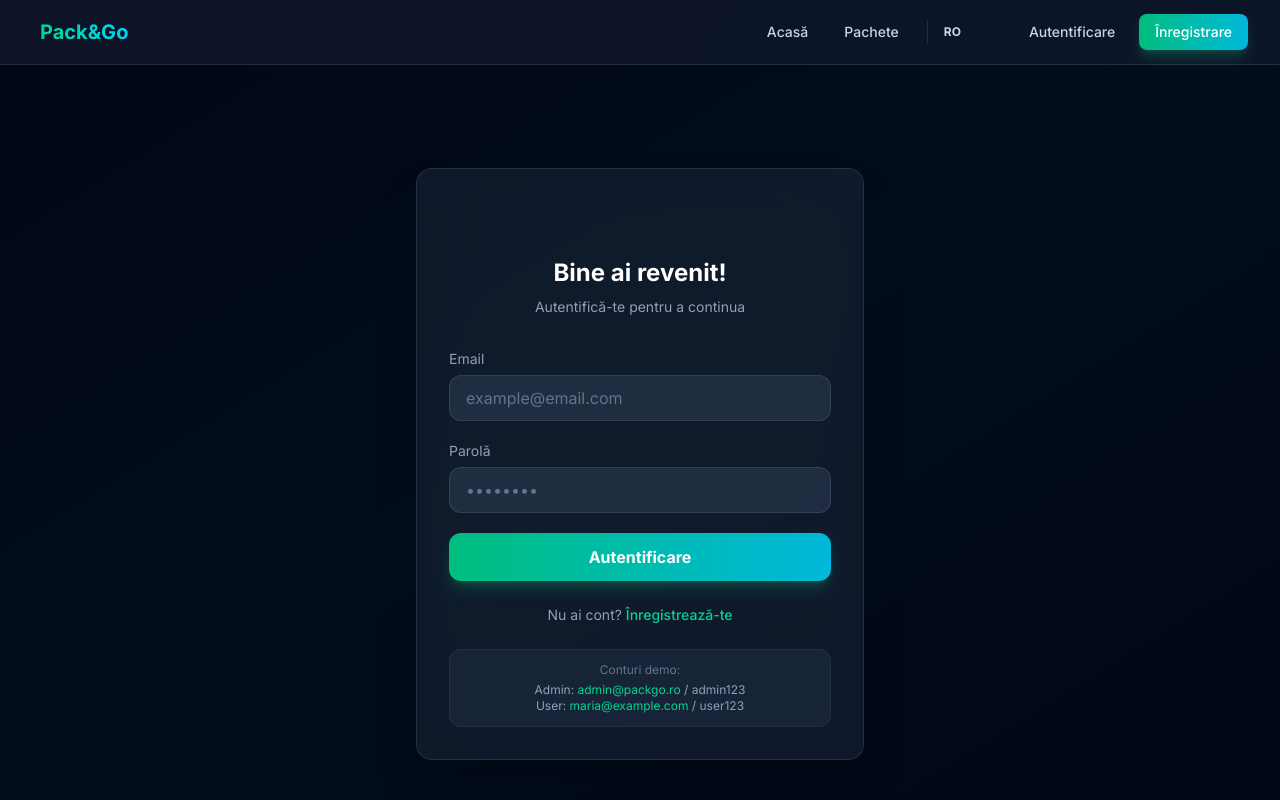
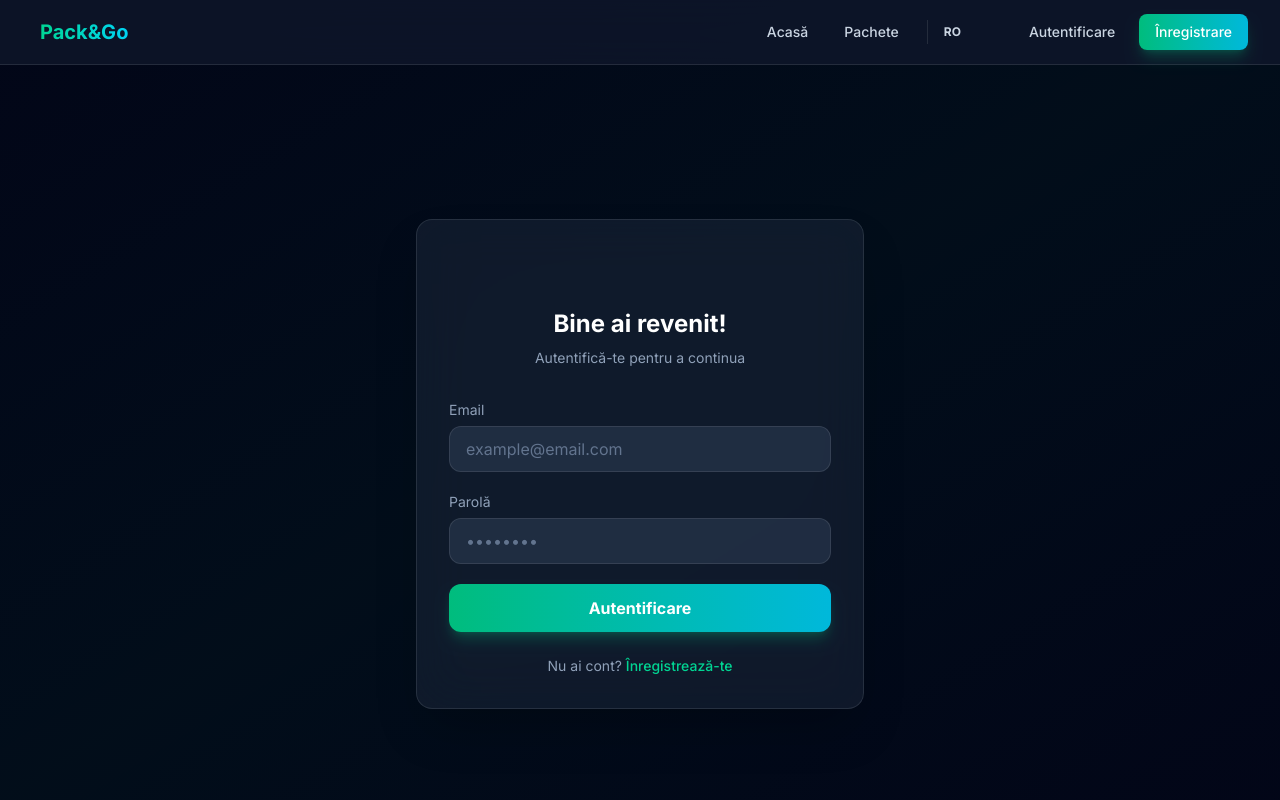
Before and after one commit to butiucmaria23/Licenta, a Next.js app: page /login in a window 1280 px wide. Shown: the top 800 px of the page. Built offline with nearby package versions, Linux system fonts and the light colour scheme.

Commit message:
feat: Add framer-motion and remove demo accounts block from login

```diff
--- a/package.json
+++ b/package.json
@@ -15,6 +15,7 @@
   "dependencies": {
     "@prisma/client": "^6.19.2",
     "bcryptjs": "^3.0.3",
+    "framer-motion": "^12.38.0",
     "jsonwebtoken": "^9.0.3",
     "next": "16.2.0",
     "next-themes": "^0.4.6",
--- a/src/app/login/page.tsx
+++ b/src/app/login/page.tsx
@@ -3,6 +3,7 @@
 import { useState } from "react";
 import { useRouter } from "next/navigation";
 import Link from "next/link";
+import { motion } from "framer-motion";
 import { useAuth } from "@/context/AuthContext";
 import { useLanguage } from "@/context/LanguageContext";
 
@@ -32,7 +33,12 @@ export default function LoginPage() {
     <div className="min-h-screen flex items-center justify-center px-4 bg-slate-50 dark:bg-slate-950 transition-colors">
       <div className="absolute inset-0 bg-gradient-to-br from-slate-100 via-emerald-50/30 to-slate-100 dark:from-slate-950 dark:via-emerald-950/20 dark:to-slate-950 transition-colors" />
 
-      <div className="relative w-full max-w-md">
+      <motion.div
+        initial={{ opacity: 0, y: 30, scale: 0.95 }}
+        animate={{ opacity: 1, y: 0, scale: 1 }}
+        transition={{ duration: 0.6, ease: [0.16, 1, 0.3, 1] }}
+        className="relative w-full max-w-md"
+      >
         <div className="bg-white dark:bg-slate-800/50 backdrop-blur-xl rounded-2xl border border-slate-200 dark:border-white/10 p-8 shadow-xl dark:shadow-2xl">
           <div className="text-center mb-8">
             <span className="text-4xl">️</span>
@@ -72,13 +78,8 @@ export default function LoginPage() {
             <Link href="/register" className="text-emerald-600 dark:text-emerald-400 hover:underline font-medium">{t("login.signUp")}</Link>
           </p>
 
-          <div className="mt-6 p-3 rounded-xl bg-slate-100 dark:bg-slate-700/30 border border-slate-200 dark:border-white/5">
-            <p className="text-xs text-slate-500 text-center mb-1">{t("login.demoAccounts")}</p>
-            <p className="text-xs text-slate-500 dark:text-slate-400 text-center">Admin: <span className="text-emerald-600 dark:text-emerald-400">admin@packgo.ro</span> / admin123</p>
-            <p className="text-xs text-slate-500 dark:text-slate-400 text-center">User: <span className="text-emerald-600 dark:text-emerald-400">maria@example.com</span> / user123</p>
-          </div>
         </div>
-      </div>
+      </motion.div>
     </div>
   );
 }
```
Also changed, not shown: 1 other file (tests, documents, lock files or other folders).
